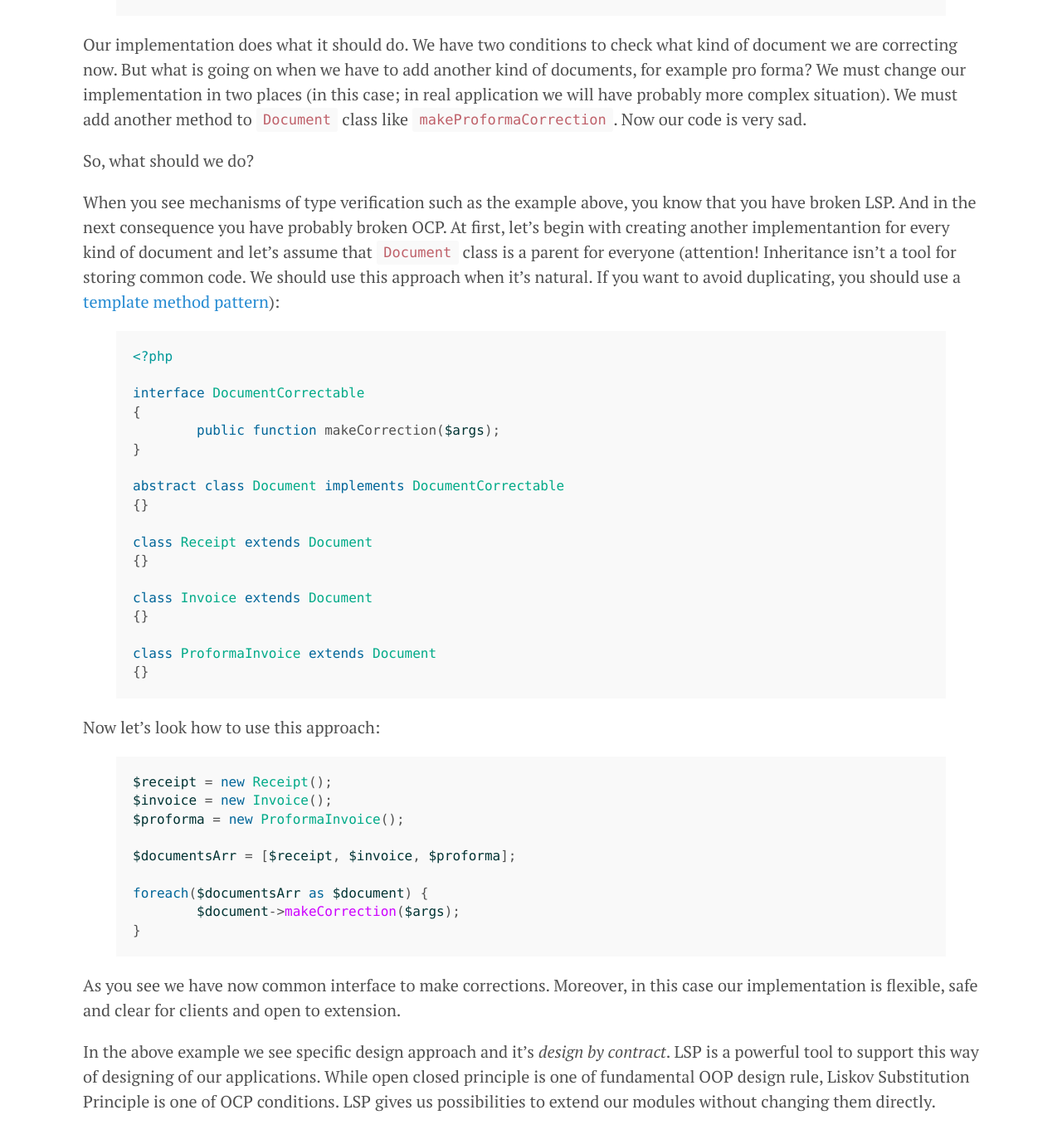
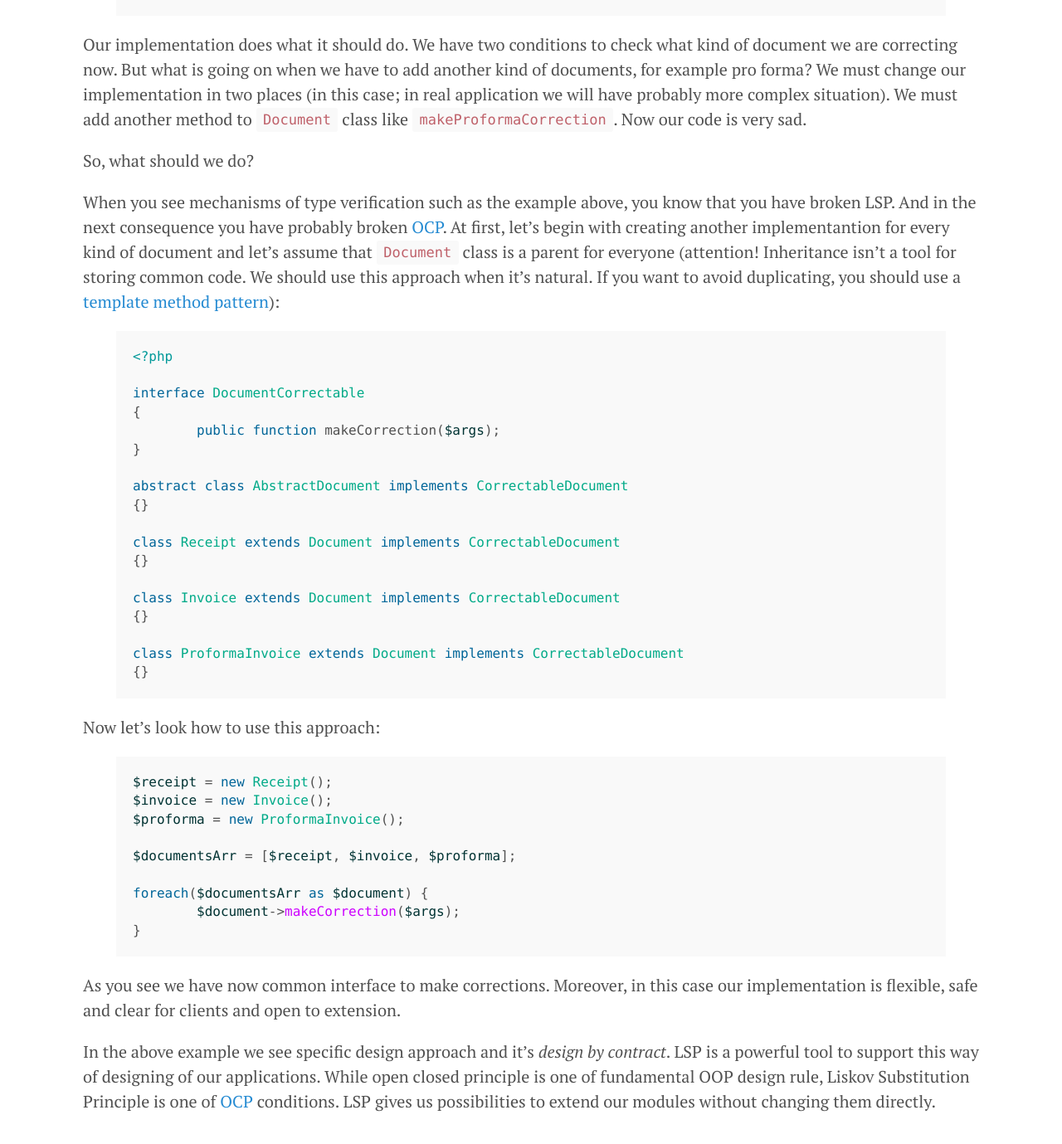
Before and after one commit to geequ/geequ.github.io, a Jekyll site: the page built from _posts/2015-02-05-liskov-substitution-principle.md, in a window 1280 px wide and 1400 px high, scrolled down 1192 px. Shown: the top 1379 px of the window at 83% size. Built offline with Jekyll 4.4.1, drawn with Linux system fonts in a browser that asks for light colours; Markdown is read by kramdown in place of the engine named in the settings.

Commit message:
Review LSP post by Potfur

```diff
--- a/_posts/2015-02-05-liskov-substitution-principle.md
+++ b/_posts/2015-02-05-liskov-substitution-principle.md
@@ -52,7 +52,7 @@ Our implementation does what it should do. We have two conditions to check what
 
 So, what should we do?
 
-When you see mechanisms of type verification such as the example above, you  know that you have broken LSP. And in the next consequence you have probably broken OCP. At first, let's begin with creating another implementantion for every kind of document and let's assume that `Document` class is a parent for everyone (attention! Inheritance isn't a tool for storing common code. We should use this approach when it's natural. If you want to avoid duplicating, you should use a [template method pattern](http://en.wikipedia.org/wiki/Template_method_pattern)):
+When you see mechanisms of type verification such as the example above, you  know that you have broken LSP. And in the next consequence you have probably broken [OCP](http://geequ.github.io/oop/solid/2015/01/26/open-closed-principle/). At first, let's begin with creating another implementantion for every kind of document and let's assume that `Document` class is a parent for everyone (attention! Inheritance isn't a tool for storing common code. We should use this approach when it's natural. If you want to avoid duplicating, you should use a [template method pattern](http://en.wikipedia.org/wiki/Template_method_pattern)):
 
 {% highlight php %}
 
@@ -63,16 +63,16 @@ interface DocumentCorrectable
 	public function makeCorrection($args);
 }
 
-abstract class Document implements DocumentCorrectable
+abstract class AbstractDocument implements CorrectableDocument
 {}
 
-class Receipt extends Document
+class Receipt extends Document implements CorrectableDocument
 {}
 
-class Invoice extends Document
+class Invoice extends Document implements CorrectableDocument
 {}
 
-class ProformaInvoice extends Document
+class ProformaInvoice extends Document implements CorrectableDocument
 {}
 
 {% endhighlight %}
@@ -95,4 +95,4 @@ foreach($documentsArr as $document) {
 
 As you see we have now common interface to make corrections. Moreover, in this case our implementation is flexible, safe and clear for clients and open to extension.
 
-In the above example we see specific design approach and it's *design by contract*. LSP is a powerful tool to support this way of designing of our applications. While open closed principle is one of fundamental OOP design rule, Liskov Substitution Principle is one of OCP conditions. LSP gives us possibilities to extend our modules without changing them directly.
+In the above example we see specific design approach and it's *design by contract*. LSP is a powerful tool to support this way of designing of our applications. While open closed principle is one of fundamental OOP design rule, Liskov Substitution Principle is one of [OCP](http://geequ.github.io/oop/solid/2015/01/26/open-closed-principle/) conditions. LSP gives us possibilities to extend our modules without changing them directly.
```
